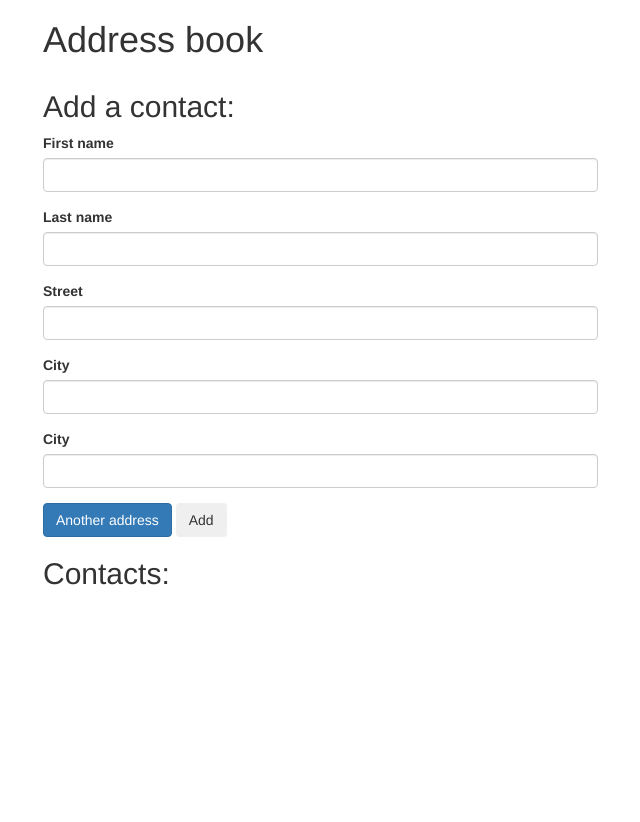
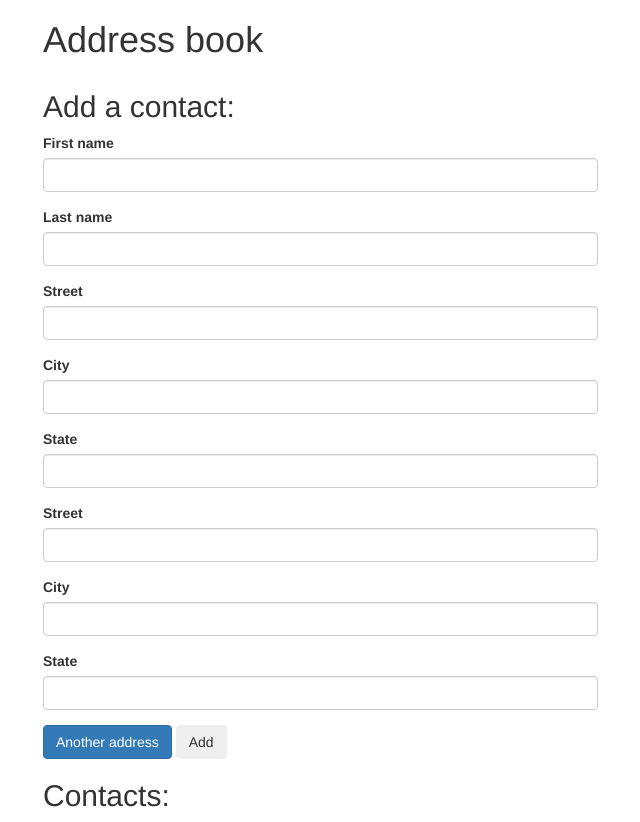
Before and after one commit to leahsherrell/Intro-Address-Book, a plain HTML site: page index.html in a window 1280 px wide. Both pictures are taken after a click on the element "Another address". Shown: the whole page, without its empty margins (27-667 px from the left). Before the commit the page ends 800 px from the top, so only its background shows below. Drawn offline with Linux system fonts and the light colour scheme.

Commit message:
add jquery to show more address fields when another address button is clicked

```diff
--- a/index.html
+++ b/index.html
@@ -35,7 +35,7 @@
                   <input type="text" class="form-control new-city">
                 </div>
                 <div class="form-group">
-                  <label for="new-state">City</label>
+                  <label for="new-state">State</label>
                   <input type="text" class="form-control new-state">
                 </div>
               </div>
--- a/js/scripts.js
+++ b/js/scripts.js
@@ -17,6 +17,23 @@ Contact.prototype.fullName = function() {
 
 // user interface logic
 $(document).ready(function() {
+  $("#add-address").click(function() {
+    $("#new-addresses").append('<div class="new-address">' +
+                                '<div class="form-group">' +
+                                  '<label for="new-street">Street</label>' +
+                                  '<input type="text" class="form-control new-street">' +
+                                '</div>' +
+                                '<div class="form-group">' +
+                                  '<label for="new-city">City</label>' +
+                                  '<input type="text" class="form-control new-city">' +
+                                '</div>' +
+                                '<div class="form-group">' +
+                                  '<label for="new-state">State</label>' +
+                                  '<input type="text" class="form-control new-state">' +
+                                '</div>' +
+                                '</div>');
+  });
+
   $("form#new-contact").submit(function(event) {
     event.preventDefault();
 
```
